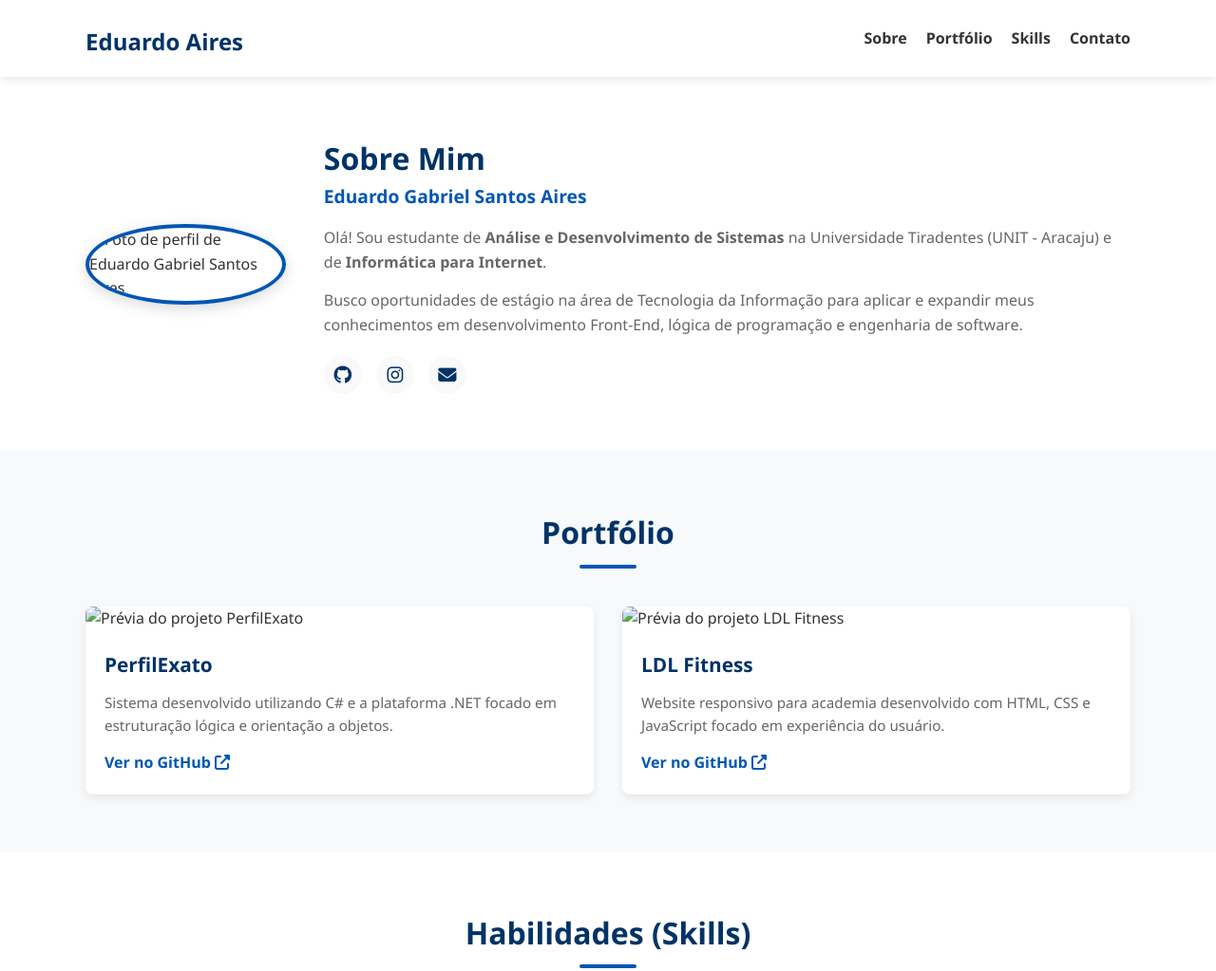
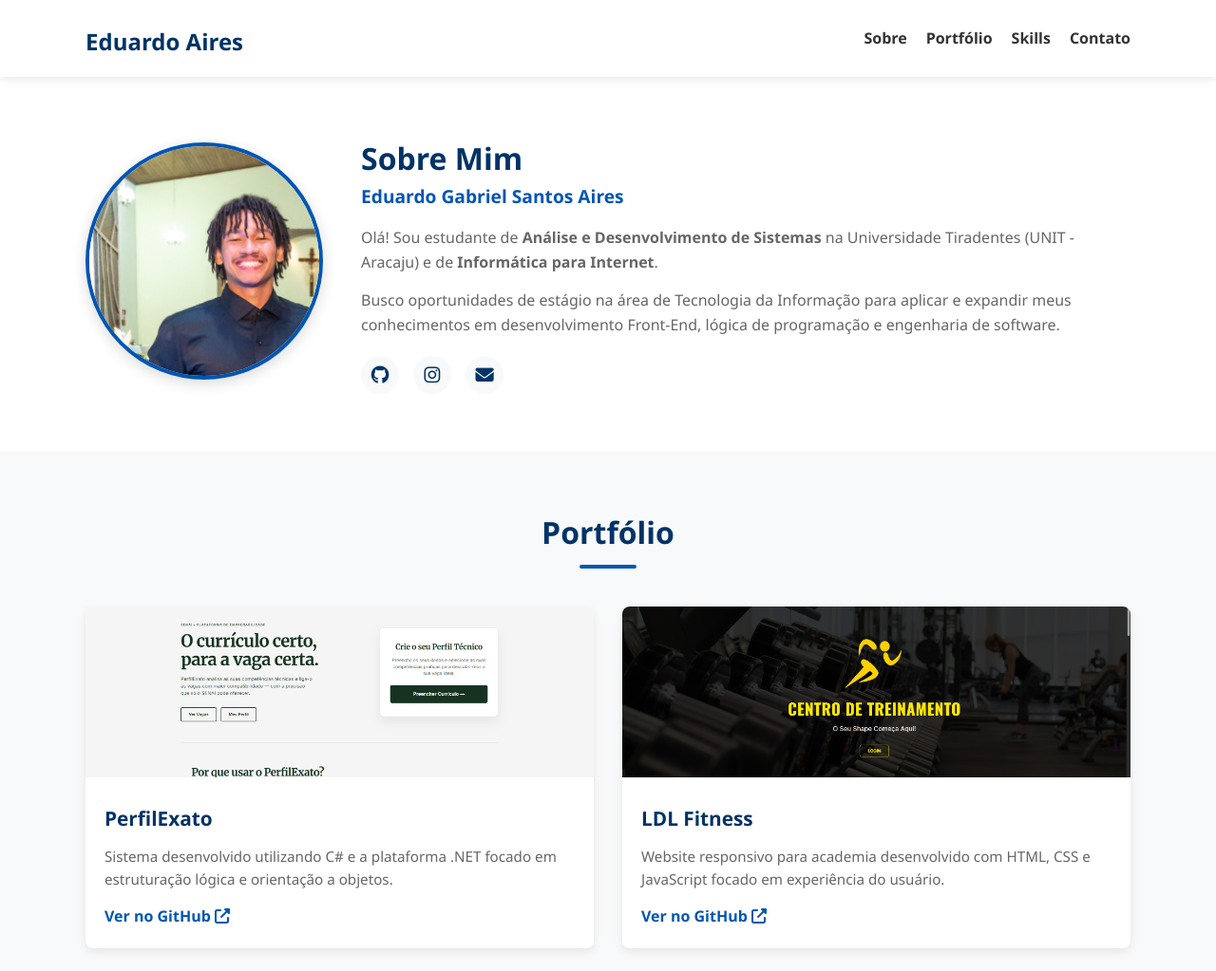
Before and after one commit to dudu-airess6/portifolio, a plain HTML site: page index.html in a window 1280 px wide. Shown: the top 1023 px of the page at 95% size. Drawn offline with Linux system fonts and the light colour scheme.

Commit message:
feat: adiciona foto de perfil e capturas de tela dos projetos

```diff
--- a/index.html
+++ b/index.html
@@ -11,7 +11,7 @@
     <link rel="stylesheet" href="css/style.css">
 
     <!-- Ícones (Font Awesome para redes sociais) -->
-    <link rel="stylesheet" href="assets/icons/font-awesome.min.css">
+    <link rel="stylesheet" href="https://cdnjs.cloudflare.com/ajax/libs/font-awesome/6.5.1/css/all.min.css">
     <script src="js/script.js" defer></script>
 </head>
 <body>
@@ -35,7 +35,7 @@
     <section id="sobre" class="section sobre">
         <div class="container sobre-content">
             <div class="sobre-img">
-                <img src="assets/img/perfil.jpg" alt="Foto de perfil de Eduardo Gabriel Santos Aires">
+                <img src="assets/img/perfil.png" alt="Foto de perfil de Eduardo Gabriel Santos Aires">
             </div>
             <div class="sobre-texto">
                 <h2>Sobre Mim</h2>
@@ -50,7 +50,7 @@
                 </p>
                 <div class="redes-sociais">
                     <a href="https://github.com/dudu-airess6" target="_blank" aria-label="GitHub"><i class="fab fa-github"></i></a>
-                    <a href="#" target="_blank" aria-label="Instagram"><i class="fab fa-instagram"></i></a>
+                    <a href="https://www.instagram.com/_dud.airess?srtk=MWt2eTNlN3ZkY29sbg%3D%3D&utm_source=qr" target="_blank" aria-label="Instagram"><i class="fab fa-instagram"></i></a>
                     <a href="mailto:dudu_aires@hotmail.com" aria-label="E-mail"><i class="fas fa-envelope"></i></a>
                 </div>
             </div>
@@ -65,7 +65,7 @@
 
                 <!-- Card Projeto 1 -->
                 <article class="card-projeto">
-                    <img src="assets/img/projeto-perfilexato.png" alt="Prévia do projeto PerfilExato">
+                    <img src="assets/img/TelaPerfilExato.png" alt="Prévia do projeto PerfilExato">
                     <div class="card-corpo">
                         <h3>PerfilExato</h3>
                         <p>Sistema desenvolvido utilizando C# e a plataforma .NET focado em estruturação lógica e orientação a objetos.</p>
@@ -75,7 +75,7 @@
 
                 <!-- Card Projeto 2 -->
                 <article class="card-projeto">
-                    <img src="assets/img/projeto-ldlfitness.png" alt="Prévia do projeto LDL Fitness">
+                    <img src="assets/img/telaAcad.png" alt="Prévia do projeto LDL Fitness">
                     <div class="card-corpo">
                         <h3>LDL Fitness</h3>
                         <p>Website responsivo para academia desenvolvido com HTML, CSS e JavaScript focado em experiência do usuário.</p>
```
Also changed, not shown: assets/img/TelaAcad.png (added), assets/img/TelaPerfilExato.png (added), assets/img/perfil.png (added).
